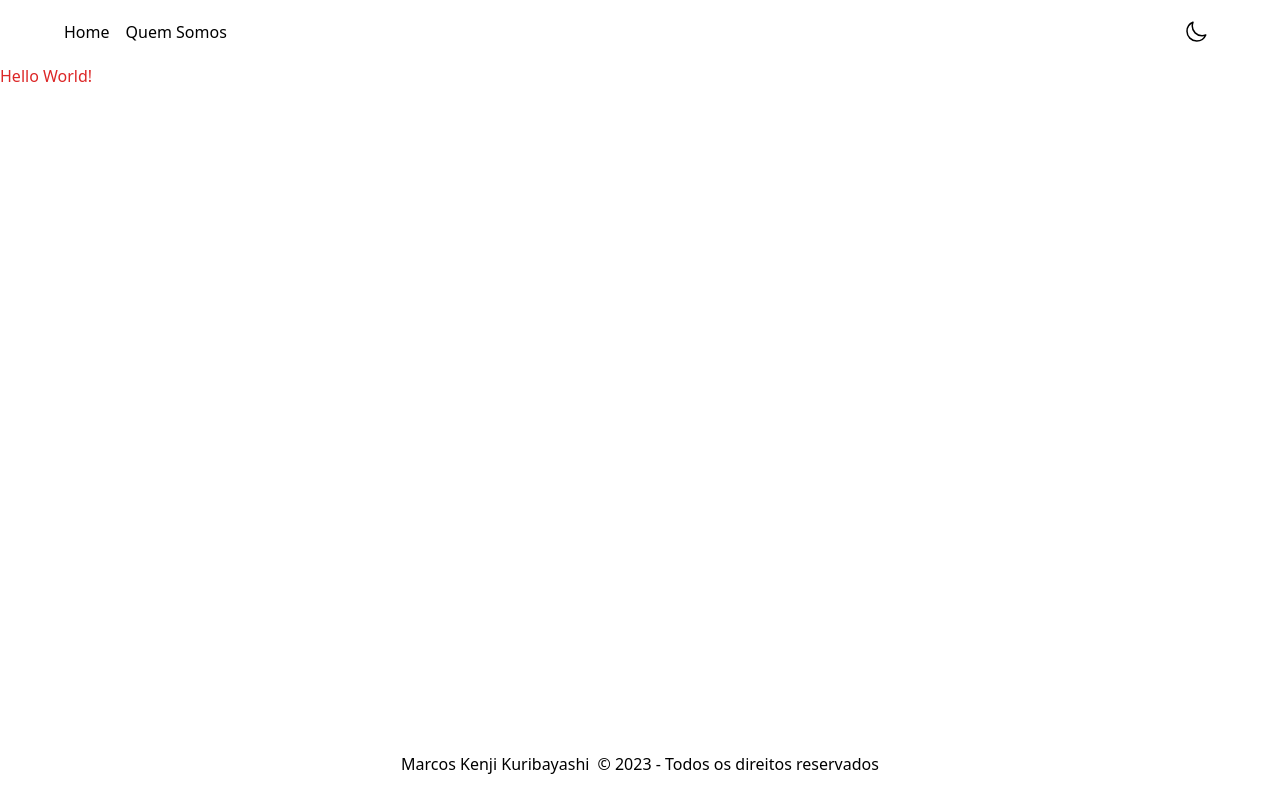
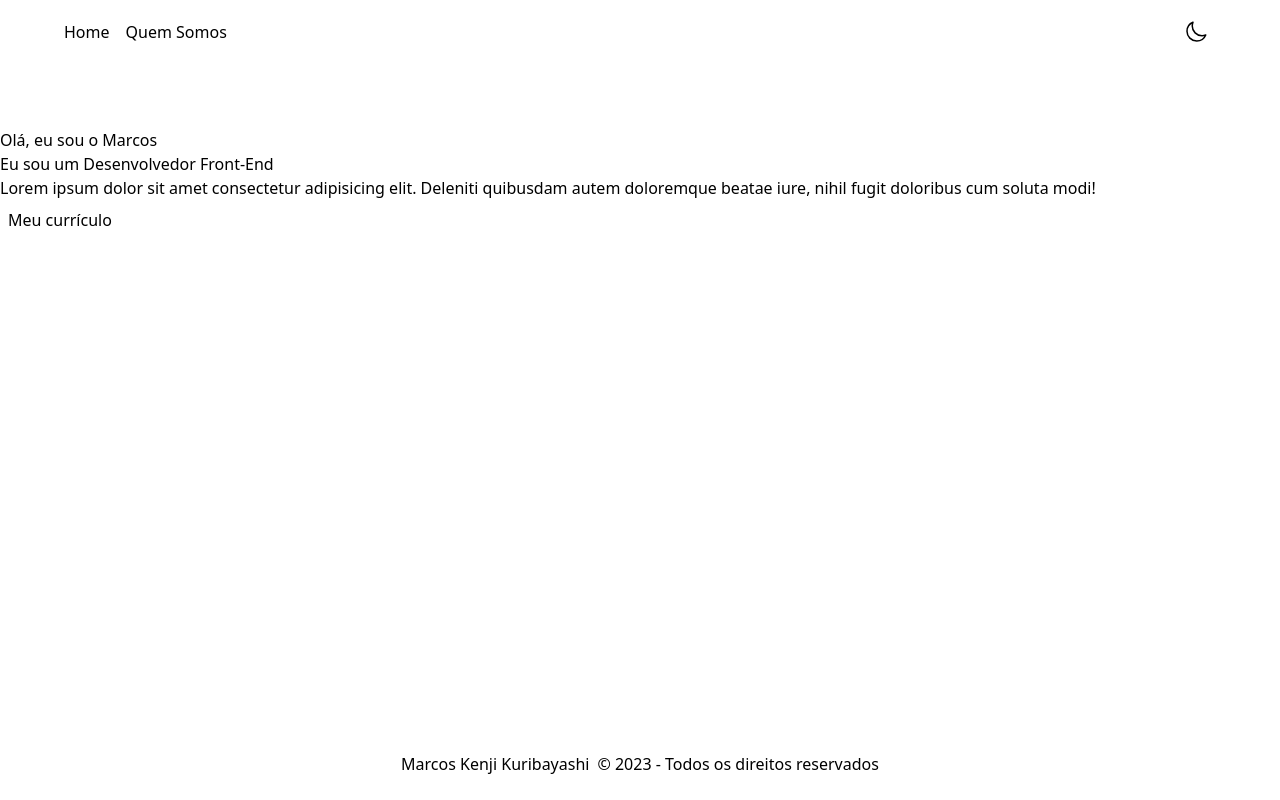
Before and after one commit to kenmarcos/dark-mode-nextjs-tailwind, a Next.js app: page / in a window 1280 px wide. Built offline with nearby package versions, Linux system fonts and the light colour scheme.

Commit message:
feat: initialize Home page layout

```diff
--- a/src/pages/index.tsx
+++ b/src/pages/index.tsx
@@ -1,7 +1,20 @@
+import { Button } from "@/components/Button";
+
 export default function Home() {
   return (
-    <>
-      <h1 className="text-red-600">Hello World!</h1>
-    </>
+    <section className="mt-16">
+      <h1>
+        Olá, eu sou o <span>Marcos</span>
+      </h1>
+      <h3>Eu sou um Desenvolvedor Front-End</h3>
+
+      <p>
+        Lorem ipsum dolor sit amet consectetur adipisicing elit. Deleniti
+        quibusdam autem doloremque beatae iure, nihil fugit doloribus cum soluta
+        modi!
+      </p>
+
+      <Button>Meu currículo</Button>
+    </section>
   );
 }
```
